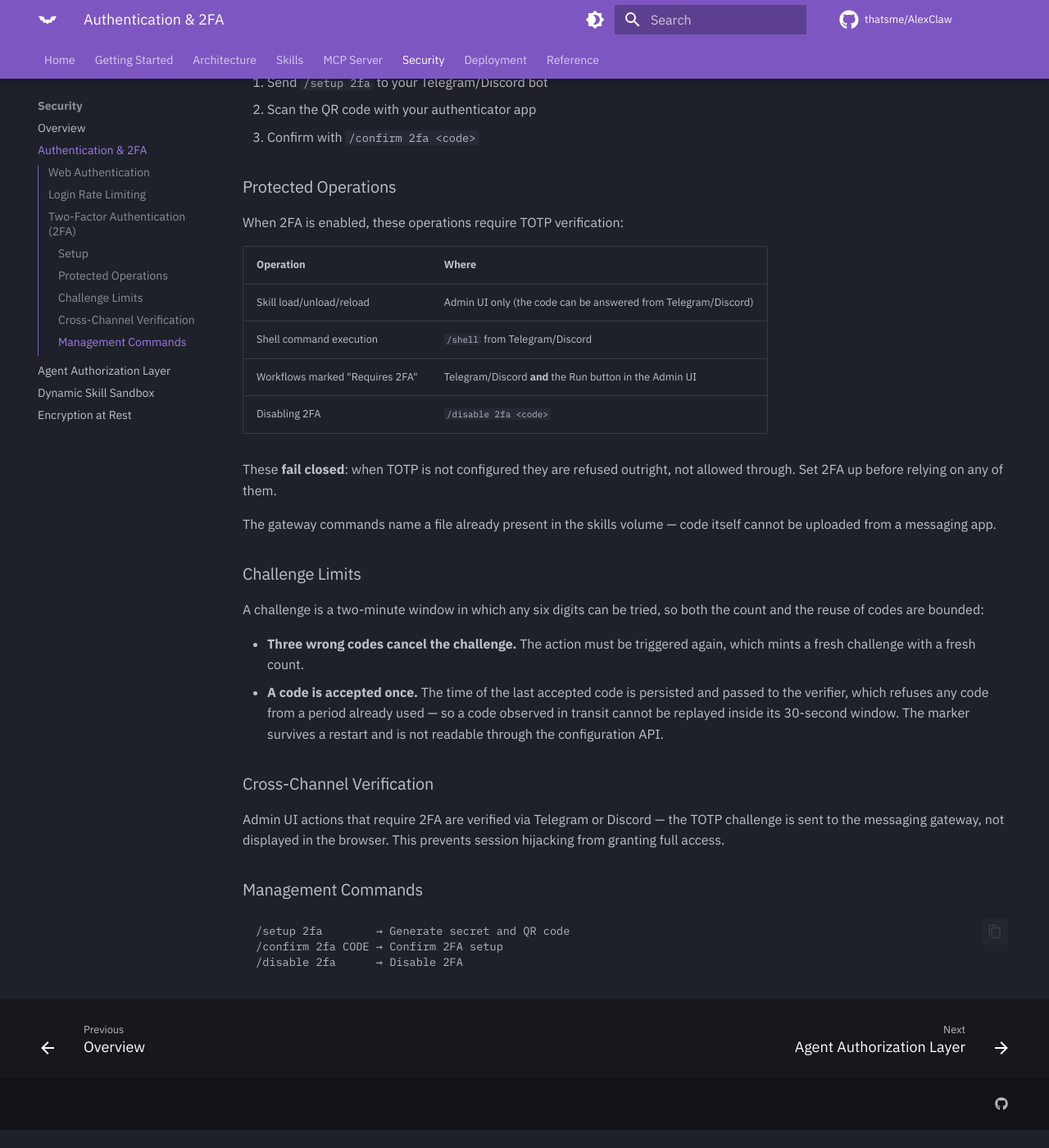
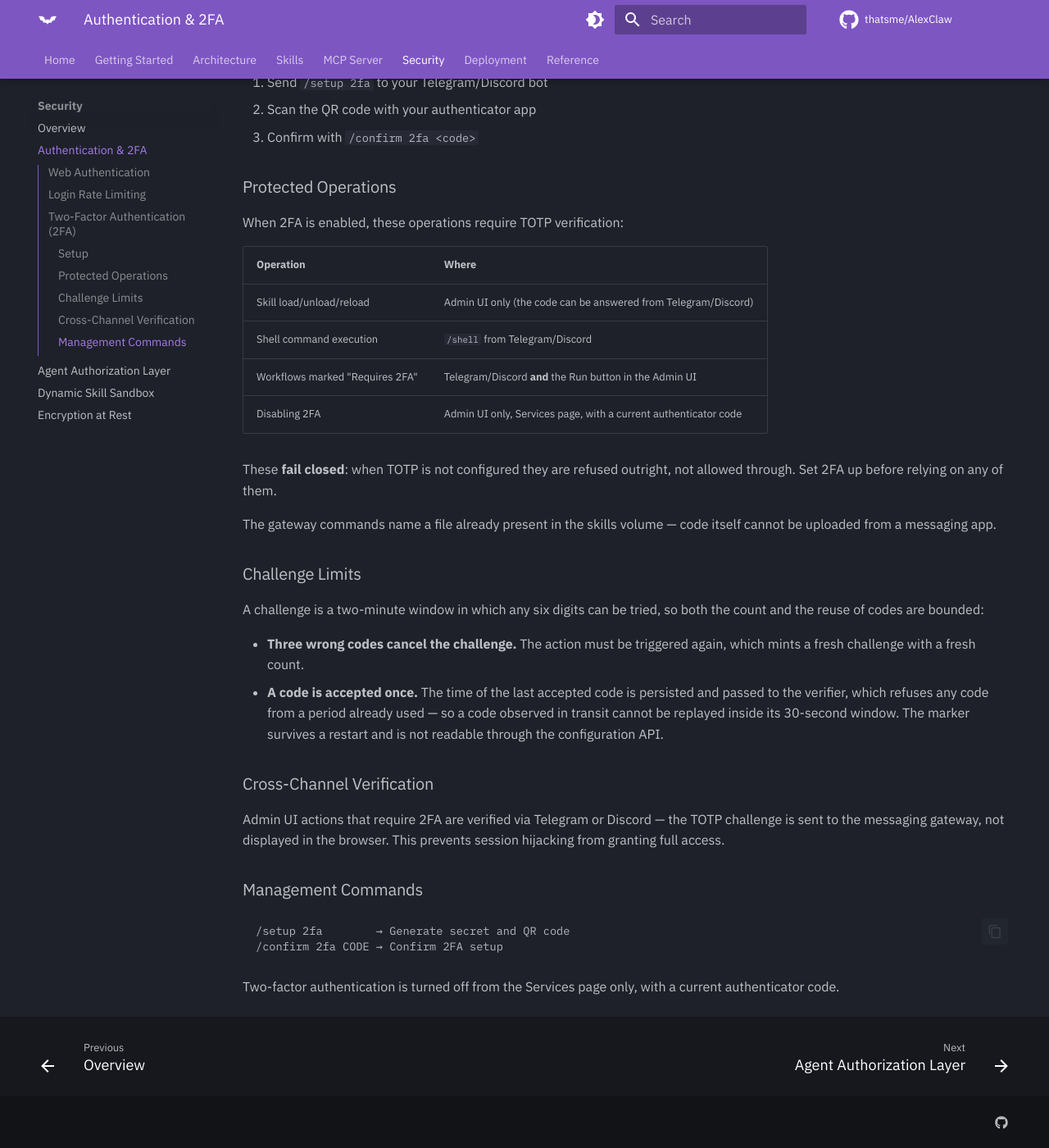
Before and after one commit to thatsme/AlexClaw, an MkDocs documentation site: the page built from docs/security/auth.md, in a window 1280 px wide and 1400 px high, scrolled down 1091 px. Shown: the whole window at 82% size. Built offline with MkDocs 1.6.1 and Material for MkDocs 9.7.7, drawn with Linux system fonts in a browser that asks for light colours; comment, search, counter and statistics services are not loaded; before the commit the page ends 2469 px from its top, so only the background shows below that.

Commit message:
feat(auth): TOTP.disable/1 verifies the code; no 2FA disable over chat
TOTP.disable/1 verifies the current code itself (replay protection
included); disable/0 is removed. The Services page runs it through
CodeEntry.verify_with/3, keeping the attempt limits and audit row with the
code verified once. The gateway /disable 2fa command is removed, and the
docs say 2FA is turned off from the Services page only.

Tests: totp_test.exs, gate_prompt_test.exs, totp_takeover_test.exs
(architect's).

````diff
--- a/docs/security/auth.md
+++ b/docs/security/auth.md
@@ -48,7 +48,7 @@ When 2FA is enabled, these operations require TOTP verification:
 | Skill load/unload/reload | Admin UI only (the code can be answered from Telegram/Discord) |
 | Shell command execution | `/shell` from Telegram/Discord |
 | Workflows marked "Requires 2FA" | Telegram/Discord **and** the Run button in the Admin UI |
-| Disabling 2FA | `/disable 2fa <code>` |
+| Disabling 2FA | Admin UI only, Services page, with a current authenticator code |
 
 These **fail closed**: when TOTP is not configured they are refused outright,
 not allowed through. Set 2FA up before relying on any of them.
@@ -78,5 +78,7 @@ Admin UI actions that require 2FA are verified via Telegram or Discord — the T
 ```
 /setup 2fa        → Generate secret and QR code
 /confirm 2fa CODE → Confirm 2FA setup
-/disable 2fa      → Disable 2FA
 ```
+
+Two-factor authentication is turned off from the Services page only, with a
+current authenticator code.
````
Also changed, not shown: SECURITY.md (+3 -2 lines), docs/architecture/gateway.md (+1 -1 lines), docs/reference/commands.md (+3 -1 lines), 6 other files.
